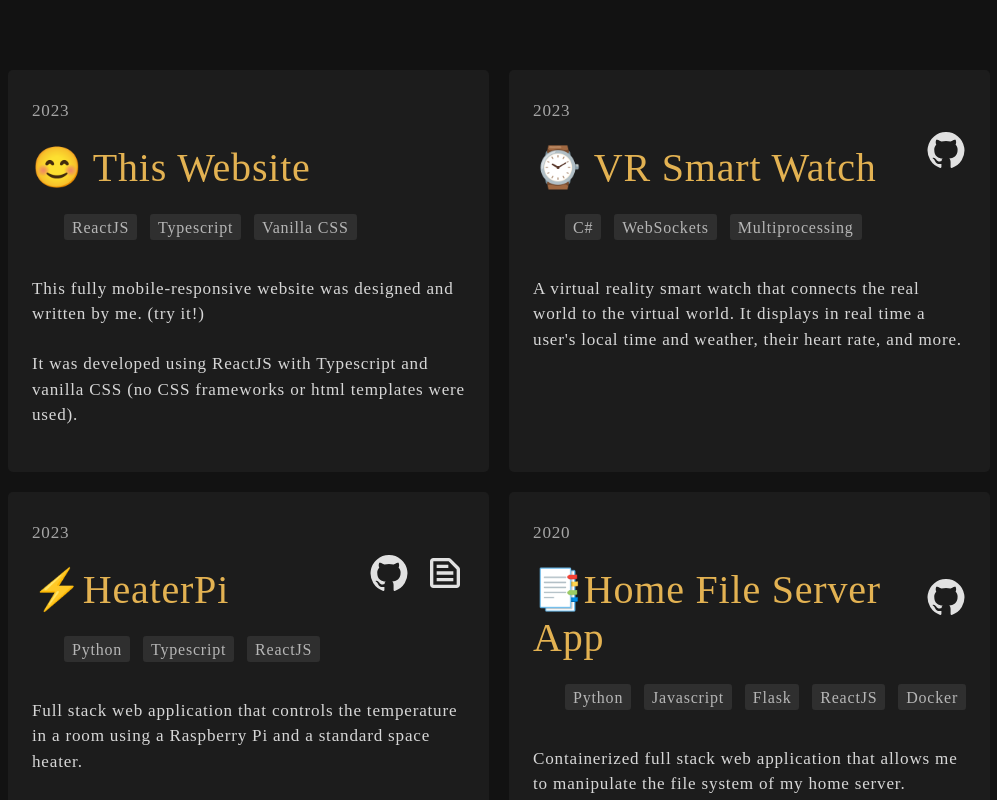
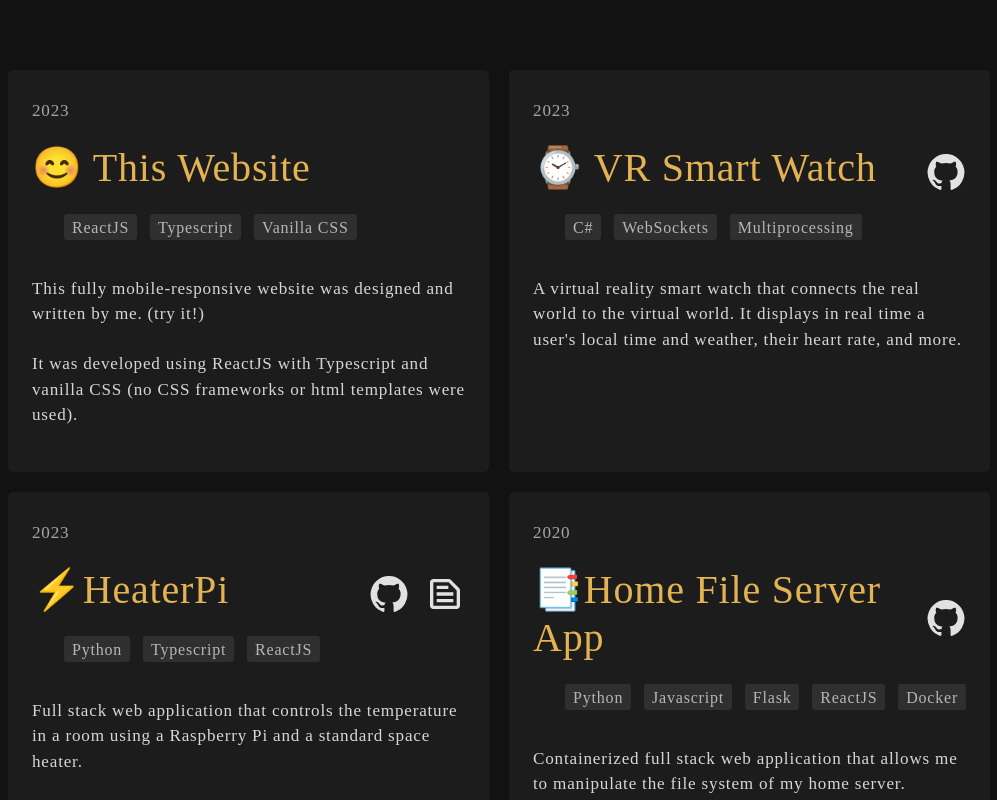
Before and after one commit to ItsNotCam/Portfolio-Site, a React (Vite) app: page / in a window 1280 px wide. Shown: the part 1980-2780 px from the top of the page, without its empty margins (162-1159 px from the left). Built offline with nearby package versions, Linux system fonts and the light colour scheme; the HTML template or start-up script is replaced by a standard one; a web font is replaced by a local one.

Commit message:
centered project icon buttons

```diff
--- a/src/pages/projects/ProjectCard.tsx
+++ b/src/pages/projects/ProjectCard.tsx
@@ -43,13 +43,11 @@ export const ProjectCard = (props: IProjectCardProps): JSX.Element => {
 
   const CARD_LARGE = (): JSX.Element => (
     <div className="project-card-lg">
+      <p className="project-date color-darker">
+        {PROJECT.year}
+      </p>
       <div className="project-card-lg-header">
-        <div>
-          <p className="project-date color-darker">
-            {PROJECT.year}
-          </p>
-          <h1 className="color-alt">{PROJECT.name}</h1>
-        </div>
+        <h1 className="color-alt">{PROJECT.name}</h1>
         <ProjectCardLinks
           demoLink={PROJECT.demo_link}
           readmeLink={PROJECT.readme_link}
--- a/src/pages/projects/_Projects.css
+++ b/src/pages/projects/_Projects.css
@@ -116,6 +116,7 @@
   justify-content: space-between;
   align-items: center;
   gap: 0.5rem;
+  /* margin-top: -0.5rem; */
 }
 
 .project-card-sm h1 {
@@ -133,6 +134,13 @@
   transition: transform 0.2s;
   font-size: 2.5rem;
 }
+
+.project-card-link a,
+.project-card-link svg {
+  display: flex;
+  align-items: center;
+}
+
 
 .project-card-link:hover {
   transform: scale(1.15);
```
